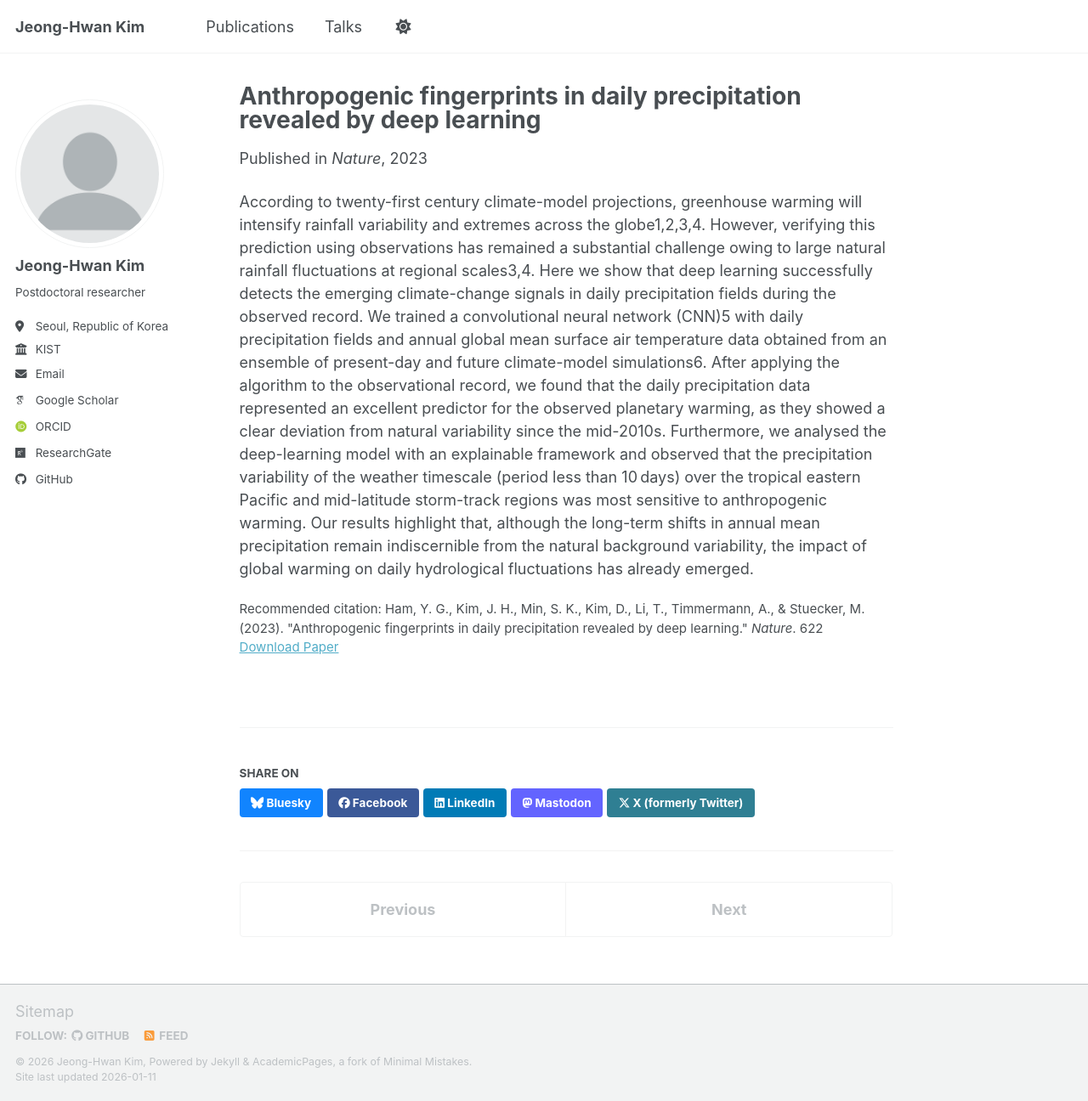
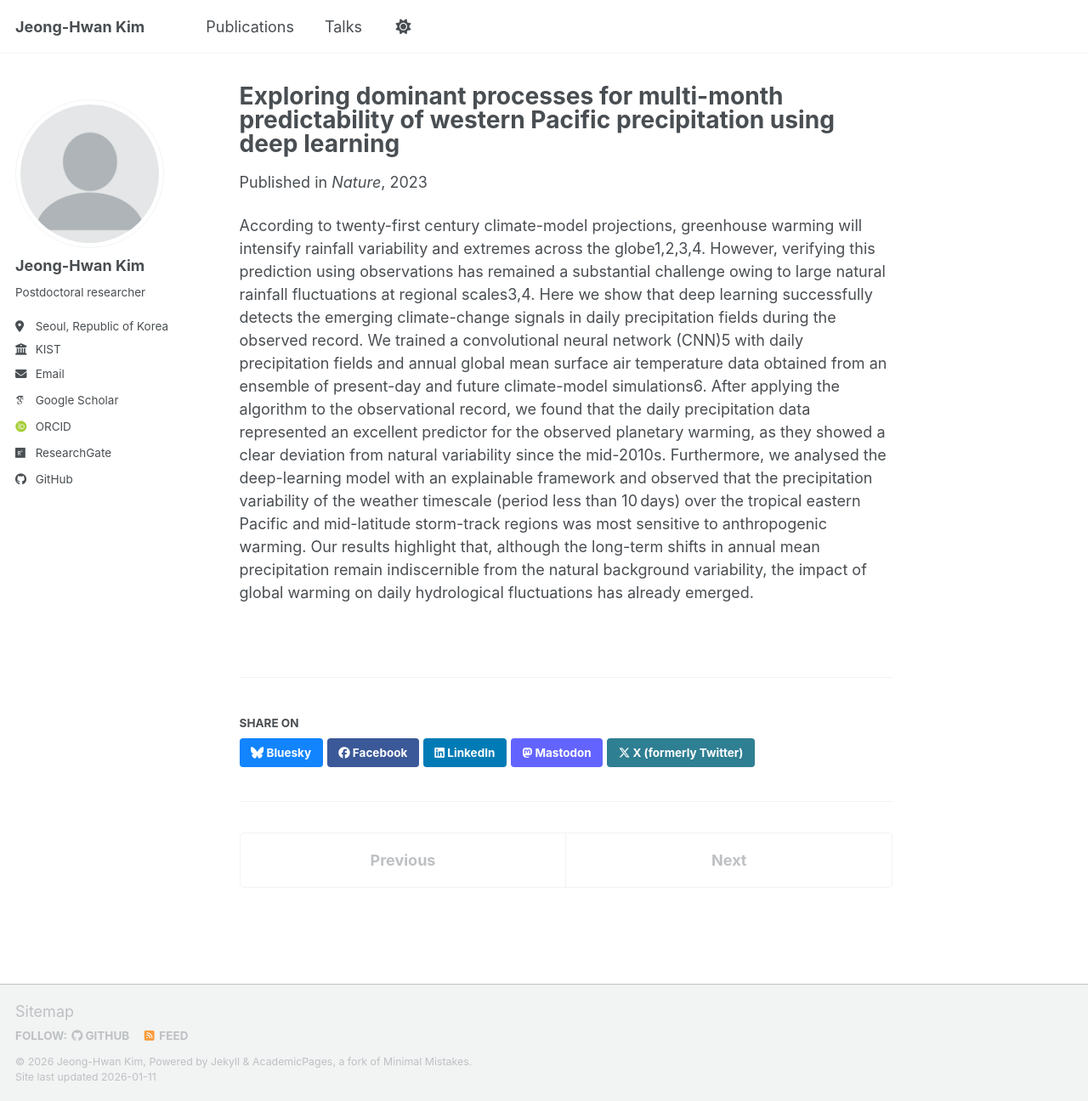
Before and after one commit to jeonghwan723/jeonghwan723.github.io, a Jekyll site: the page built from _publications/paper007.md, in a window 1280 px wide and 1296 px high. Shown: the whole window at 85% size. Built offline with Jekyll 4.4.1, drawn with Linux system fonts in a browser that asks for light colours; some web fonts are replaced; a script bundle is joined from its source files by our own code; library files that are not in the unit come from our copies.

Commit message:
Update paper007.md

```diff
--- a/_publications/paper007.md
+++ b/_publications/paper007.md
@@ -1,13 +1,12 @@
 ---
-title: "Anthropogenic fingerprints in daily precipitation revealed by deep learning"
+title: "Exploring dominant processes for multi-month predictability of western Pacific precipitation using deep learning"
 collection: publications
 category: manuscripts
-permalink: /publication/paper006
+permalink: /publication/paper007
 excerpt: ''
 date: 2023-08-30
 venue: 'Nature'
 paperurl: 'https://www.nature.com/articles/s41586-023-06474-x'
-citation: 'Ham, Y. G., Kim, J. H., Min, S. K., Kim, D., Li, T., Timmermann, A., & Stuecker, M. (2023). &quot;Anthropogenic fingerprints in daily precipitation revealed by deep learning.&quot; <i>Nature</i>. 622'
 ---
 
 According to twenty-first century climate-model projections, greenhouse warming will intensify rainfall variability and extremes across the globe1,2,3,4. However, verifying this prediction using observations has remained a substantial challenge owing to large natural rainfall fluctuations at regional scales3,4. Here we show that deep learning successfully detects the emerging climate-change signals in daily precipitation fields during the observed record. We trained a convolutional neural network (CNN)5 with daily precipitation fields and annual global mean surface air temperature data obtained from an ensemble of present-day and future climate-model simulations6. After applying the algorithm to the observational record, we found that the daily precipitation data represented an excellent predictor for the observed planetary warming, as they showed a clear deviation from natural variability since the mid-2010s. Furthermore, we analysed the deep-learning model with an explainable framework and observed that the precipitation variability of the weather timescale (period less than 10 days) over the tropical eastern Pacific and mid-latitude storm-track regions was most sensitive to anthropogenic warming. Our results highlight that, although the long-term shifts in annual mean precipitation remain indiscernible from the natural background variability, the impact of global warming on daily hydrological fluctuations has already emerged.
```
